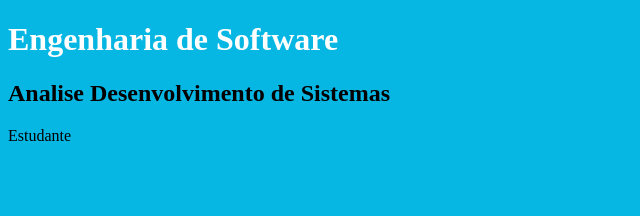
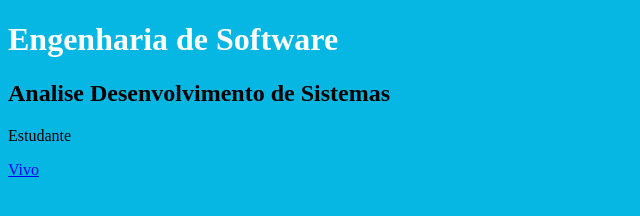
Before and after one commit to lucas-rocha-almeida-development/Curso_GitHub, a plain HTML site: page index.html in a window 1280 px wide. Shown: the full height of the page, 0-640 px from the left. Drawn offline with Linux system fonts and the light colour scheme.

Commit message:
Nova atualização e criação de um novo arquivo

```diff
--- a/index.html
+++ b/index.html
@@ -24,6 +24,7 @@
     <h1>Engenharia de Software</h1>
     <h2>Analise Desenvolvimento de Sistemas</h2>
     <p>Estudante</p>
+    <a href="http://www.vivoemdia.vivo.com.br" target="_blank">Vivo</a>
 
 </body>
 </html>
```
Also changed, not shown: nomes.txt, testandogitgub.txt (added).
